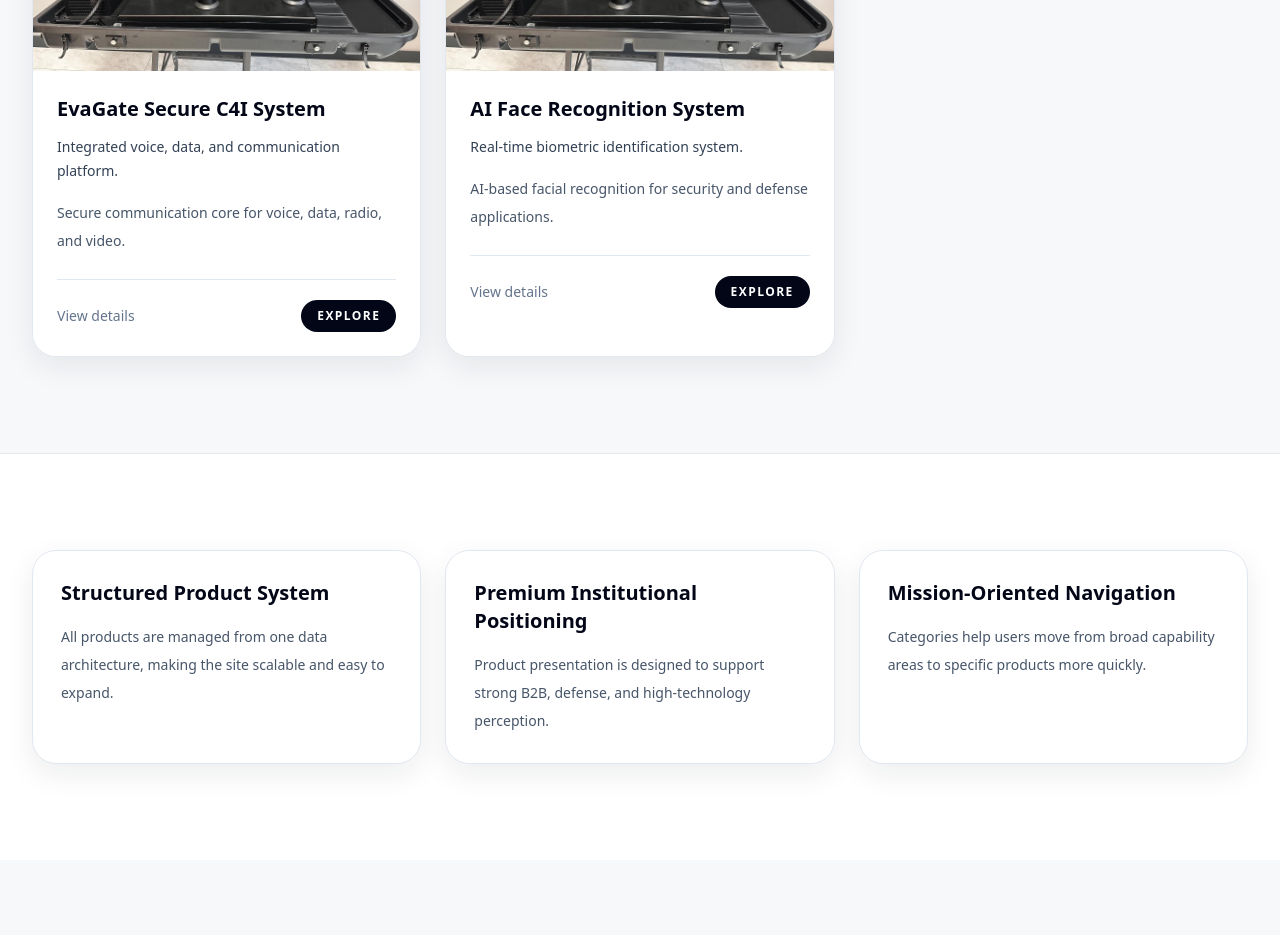
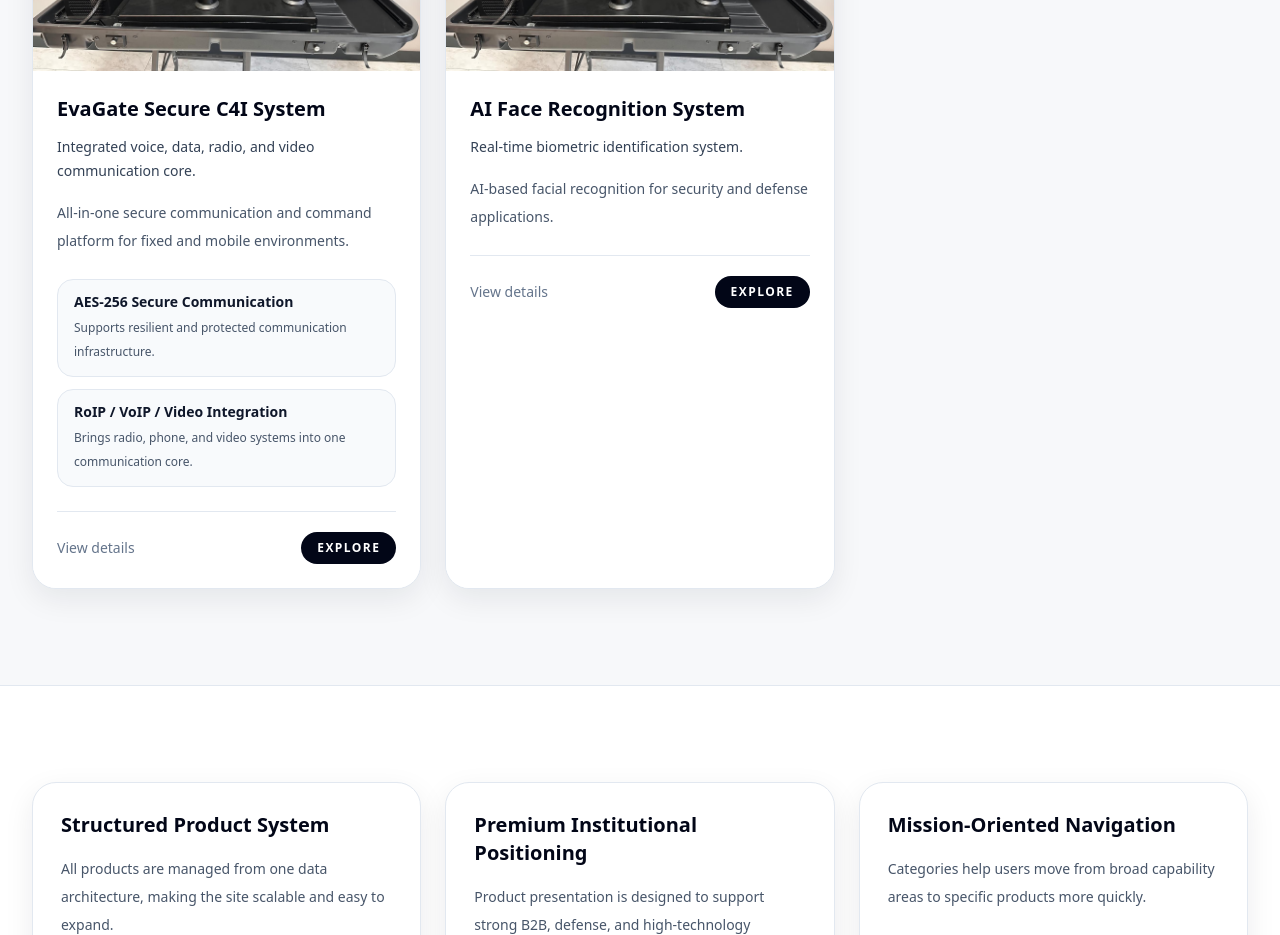
Before and after one commit to ardasaracgm/rdn-defence-2, a Next.js app: page /products in a window 1280 px wide. Shown: the part 2240-3175 px from the top of the page. Built offline with nearby package versions, Linux system fonts and the light colour scheme.

Commit message:
Update evagate-c4i.ts

```diff
--- a/data/products/evagate-c4i.ts
+++ b/data/products/evagate-c4i.ts
@@ -4,11 +4,76 @@ export const evagateC4i: Product = {
   slug: "evagate-c4i",
   name: "EvaGate Secure C4I System",
   category: "Secure Communication",
-  tagline: "Integrated voice, data, and communication platform.",
+  tagline: "Integrated voice, data, radio, and video communication core.",
   shortDescription:
-    "Secure communication core for voice, data, radio, and video.",
+    "All-in-one secure communication and command platform for fixed and mobile environments.",
   description:
-    "EvaGate is a unified command and communication system for tactical operations.",
+    "EvaGate is a unified command, communication, and network core for secure voice, data, radio, and video integration across tactical and institutional deployments.",
+  overview:
+    "The system is designed to solve communication fragmentation by bringing radio, PBX, secure data, streaming, WAN management, and platform integration into a single structured platform. It supports vehicle, marine, trailer, and portable deployments.",
   cover: "/images/products/evagate-c4i.jpg",
+  gallery: ["/images/products/evagate-c4i.jpg"],
   featured: true,
+  features: [
+    {
+      title: "AES-256 Secure Communication",
+      description:
+        "Supports resilient and protected communication infrastructure.",
+    },
+    {
+      title: "RoIP / VoIP / Video Integration",
+      description:
+        "Brings radio, phone, and video systems into one communication core.",
+    },
+    {
+      title: "Redundant WAN Architecture",
+      description:
+        "Structured for failover, secure routing, and operational continuity.",
+    },
+    {
+      title: "Multi-Platform Deployment",
+      description:
+        "Suitable for vehicle, marine, portable, and fixed-site use.",
+    },
+    {
+      title: "C4I-Oriented Integration",
+      description:
+        "Supports command and control use cases with unified operational communication logic.",
+    },
+    {
+      title: "Open Integration Interfaces",
+      description:
+        "Prepared for third-party integration and platform-level interface requirements.",
+    },
+  ],
+  useCases: [
+    "Mobile command vehicles",
+    "Marine communication platforms",
+    "Disaster response communication",
+    "Secure tactical networking",
+    "Distributed site communication",
+    "Field and HQ interoperability",
+  ],
+  specifications: [
+    { label: "System Type", value: "C4I / Communication Core" },
+    { label: "Security", value: "AES-256 / VPN" },
+    { label: "Communication", value: "Voice / Data / Radio / Video / TV" },
+    { label: "Deployment", value: "Vehicle / Marine / Portable / Fixed" },
+    { label: "Routing", value: "Load balancing / failover / smart WAN" },
+    { label: "Integration", value: "RoIP / PBX / IPTV / video streaming" },
+    { label: "Power Profile", value: "Low-power operational architecture" },
+    { label: "Focus", value: "Unified secure communication" },
+  ],
+  documents: [
+    { title: "Core System Brochure", url: "#" },
+    { title: "Use Cases Overview", url: "#" },
+    { title: "Vehicle Configuration", url: "#" },
+    { title: "Marine Configuration", url: "#" },
+  ],
+  videos: [{ title: "Use Case Video", url: "#" }],
+  seo: {
+    title: "EvaGate Secure C4I System | DefenceTech",
+    description:
+      "Integrated secure communication and command platform for voice, data, radio, and video across mobile and fixed environments.",
+  },
 };
```
